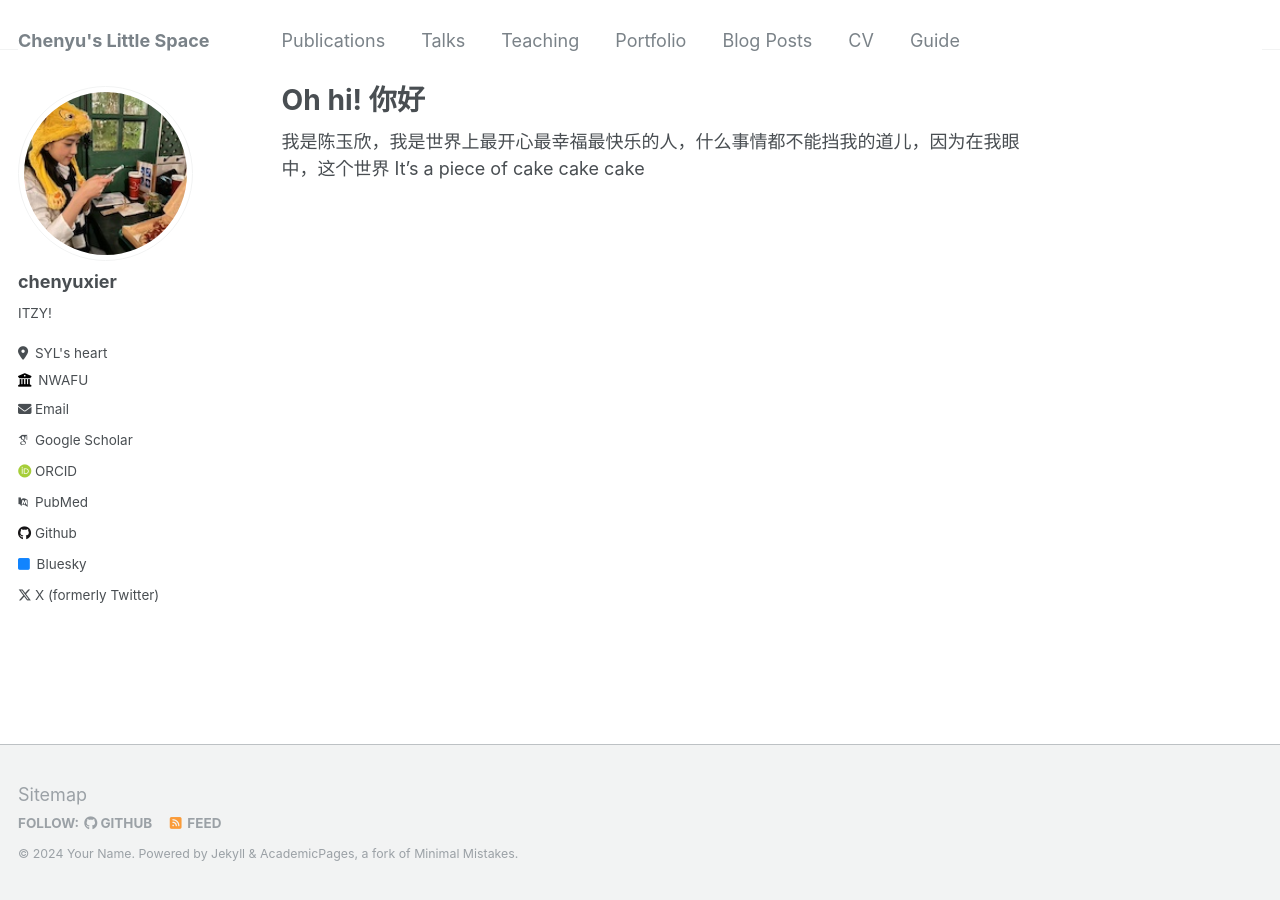
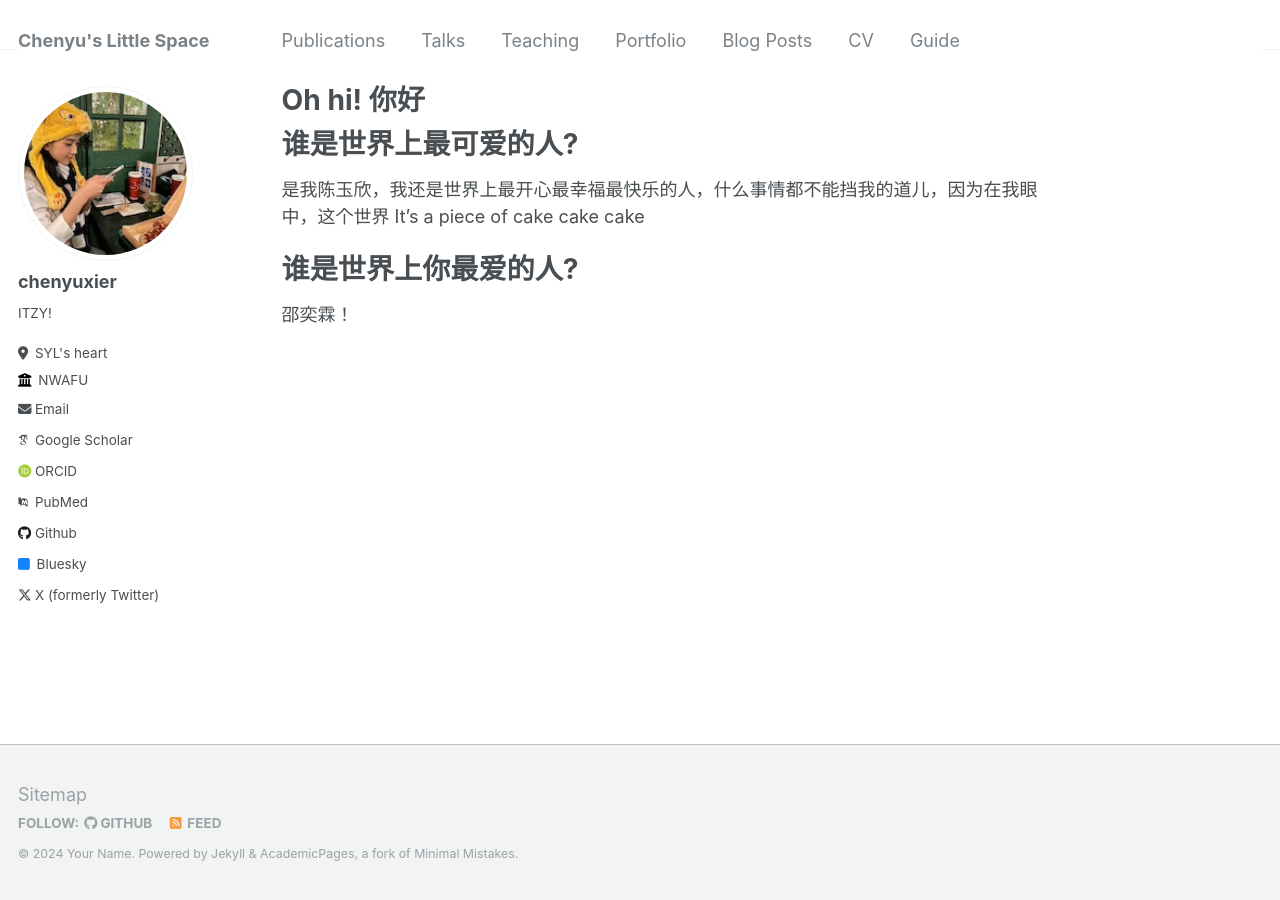
Before and after one commit to myuxinchen/myuxinchen.github.io, a Jekyll site: the page built from _pages/about.md, in a window 1280 px wide. Built offline with Jekyll 4.4.1, drawn with Linux system fonts in a browser that asks for light colours; some web fonts are replaced.

Commit message:
Update about.md

```diff
--- a/_pages/about.md
+++ b/_pages/about.md
@@ -7,7 +7,11 @@ redirect_from:
   - /about.html
 ---
 
+谁是世界上最可爱的人?
+======
+是我陈玉欣，我还是世界上最开心最幸福最快乐的人，什么事情都不能挡我的道儿，因为在我眼中，这个世界
+It's a piece of cake cake cake
 
-
-我是陈玉欣，我是世界上最开心最幸福最快乐的人，什么事情都不能挡我的道儿，因为在我眼中，这个世界
-It's a piece of cake cake cake
+谁是世界上你最爱的人?
+======
+邵奕霖！
```
